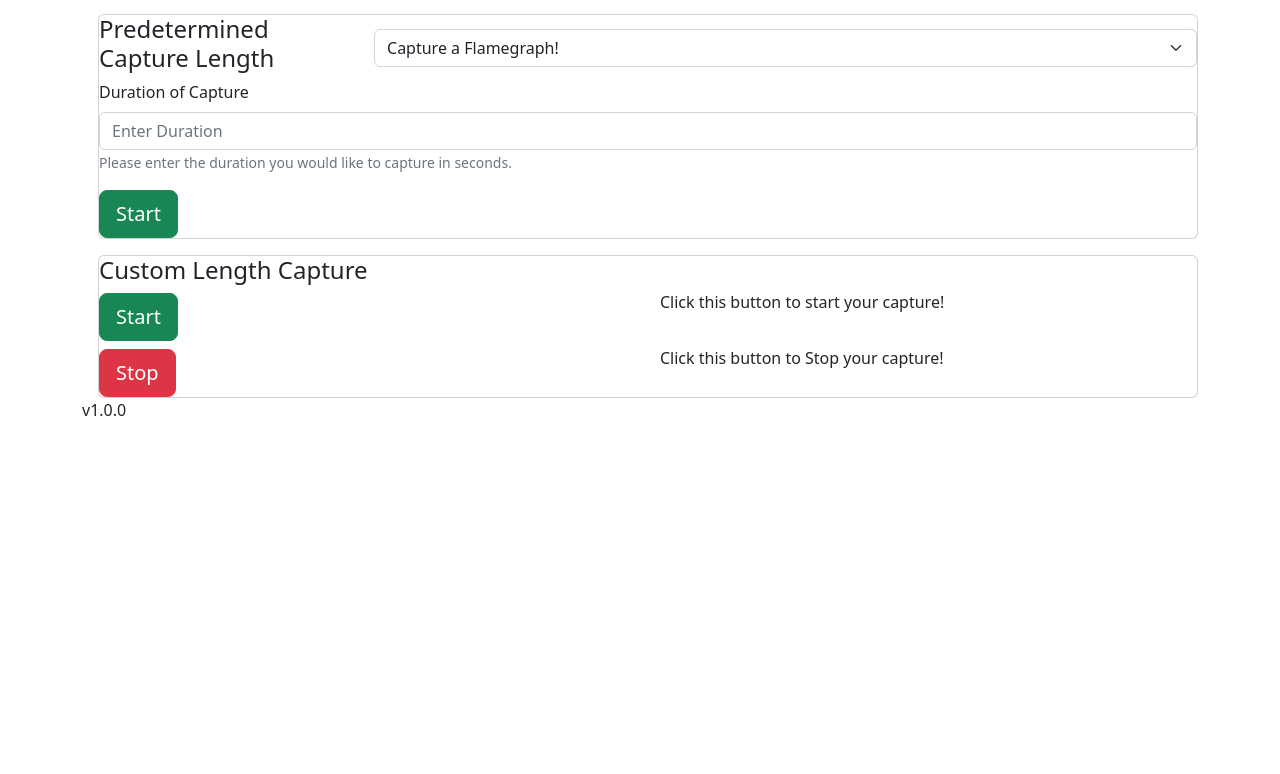
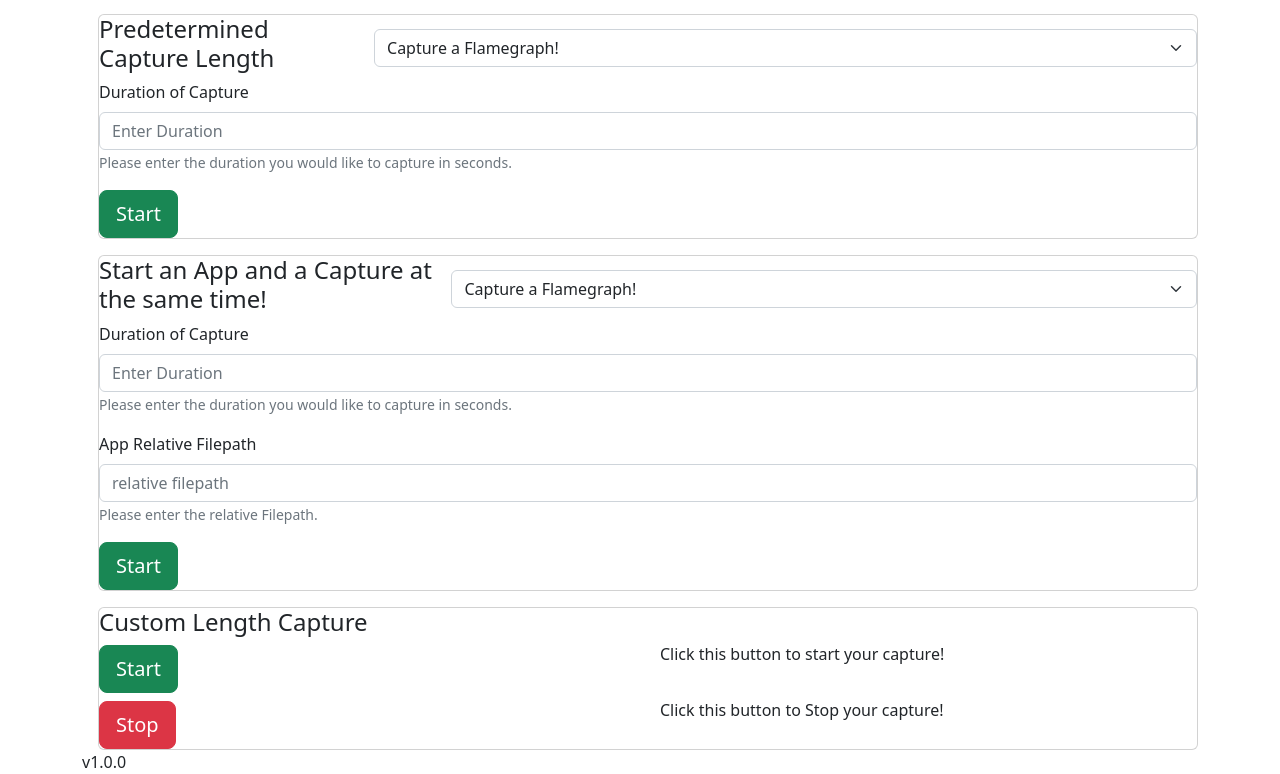
Before and after one commit to oslabs-beta/infernode, a React app: page /capture in a window 1280 px wide. Shown: the part 421-1195 px from the top of the page. Before the commit the page ends 843 px from the top, so only its background shows below. Built offline with nearby package versions, Linux system fonts and the light colour scheme; no server answers.

Commit message:
add option to start app and capture simultaneously

```diff
--- a/src/public/infernode/store/appSlice.ts
+++ b/src/public/infernode/store/appSlice.ts
@@ -17,6 +17,13 @@ interface StartAppPayloadType {
 
 interface StartCapturePayloadType {
   pid: number | null,
+  duration: number | null,
+  appName: string | null,
+  graphType: string;
+}
+
+interface StartAppAndCapturePayloadType {
+  filePath: string | null,
   duration: number | null,
   appName: string | null,
   graphType: string;
@@ -104,6 +111,26 @@ const startCapture = createAsyncThunk(
   },
 );
 
+const startAppAndCapture = createAsyncThunk(
+  'api/startAppAndCapture',
+  async (args: StartAppAndCapturePayloadType) => {
+    const endpoint = `/api/dTrace/run/${args.graphType}`;
+    console.log('start app and capture callback', args, ' is args');
+    await fetch(endpoint, {
+      method: 'POST',
+      headers: {
+        'Content-Type': 'application/json',
+      },
+      body: JSON.stringify({
+        duration: args.duration,
+        filePath: args.filePath,
+        appName: args.appName,
+      }),
+    }).then((res) => res.json());
+    console.log('finished start capture callback');
+  },
+);
+
 const initialState: AppSliceStateType = {
   isAppRunning: null,
   isAppCapturing: null,
@@ -166,7 +193,7 @@ const appSlice = createSlice({
 });
 
 export {
-  checkIsAppCapturing, checkIsAppRunning, startApp, startCapture, stopApp,
+  checkIsAppCapturing, checkIsAppRunning, startApp, startCapture, stopApp, startAppAndCapture,
 };
 
 export default appSlice.reducer;
--- a/src/public/infernode/views/Capture/CapturePage.tsx
+++ b/src/public/infernode/views/Capture/CapturePage.tsx
@@ -12,7 +12,7 @@ import {
 } from 'react-bootstrap';
 import CaptureSidebar from './CaptureSidebar';
 import {
-  startApp, stopApp, startCapture, checkIsAppRunning, checkIsAppCapturing,
+  startApp, stopApp, startCapture, startAppAndCapture, checkIsAppRunning, checkIsAppCapturing,
 } from '../../store/appSlice';
 import { useAppDispatch, useAppSelector } from '../../store/hooks';
 import AppStatusCircle from './AppStatusCircle';
@@ -164,6 +164,66 @@ export default function CapturePage(): JSX.Element {
             </Col>
           </Card>
           <Card>
+            <Stack direction="horizontal" gap={3}>
+              <h4>Start an App and a Capture at the same time!</h4>
+              <Form.Select aria-label="Default select example" id="graphtypecombo">
+                <option value="flamegraph">Capture a Flamegraph!</option>
+                <option value="icicle">Capture an Icegraph!</option>
+              </Form.Select>
+            </Stack>
+            <Col>
+              <Form.Group className="mb-3" controlId="durationcombo">
+                <Form.Label>Duration of Capture</Form.Label>
+                <Form.Control type="text" placeholder="Enter Duration" id="durationcombo" />
+                <Form.Text className="text-muted">
+                  Please enter the duration you would like to capture in seconds.
+                </Form.Text>
+              </Form.Group>
+            </Col>
+            <Col>
+              <Form.Group className="mb-3" controlId="filepathcombo">
+                <Form.Label>App Relative Filepath</Form.Label>
+                <Form.Control type="text" placeholder="relative filepath" id="filepathcombo" />
+                <Form.Text className="text-muted">
+                  Please enter the relative Filepath.
+                </Form.Text>
+              </Form.Group>
+            </Col>
+            <Col>
+              <Button
+                variant="success"
+                size="lg"
+                onClick={() => {
+                  // grab duration
+                  console.log('click the start capture button');
+                  const durationElement = document.getElementById('durationcombo') as HTMLInputElement;
+                  const graphTypeElement = document.getElementById('graphtypecombo') as HTMLInputElement;
+                  const filePathElement = document.getElementById('filepathcombo') as HTMLInputElement;
+                  if (durationElement) {
+                    const durationString: string = durationElement.value;
+                    const duration = Number(durationString);
+                    const graphType: string = graphTypeElement.value;
+                    const filePath: string = filePathElement.value;
+                    console.log(duration);
+                    console.log('pid is', pid);
+                    const func = () => dispatch(startAppAndCapture({
+                      filePath, duration, appName, graphType,
+                    }));
+                    func()
+                      .then(async () => {
+                        await dispatch(fetchAllCaptures());
+                      })
+                      .catch((err) => {
+                        console.log('Error in Start Capture onclick event: ', err);
+                      });
+                  }
+                }}
+              >
+                Start
+              </Button>
+            </Col>
+          </Card>
+          <Card>
             <h4>Custom Length Capture</h4>
             <div className="d-grid gap-2">
               <div className="row">
```
